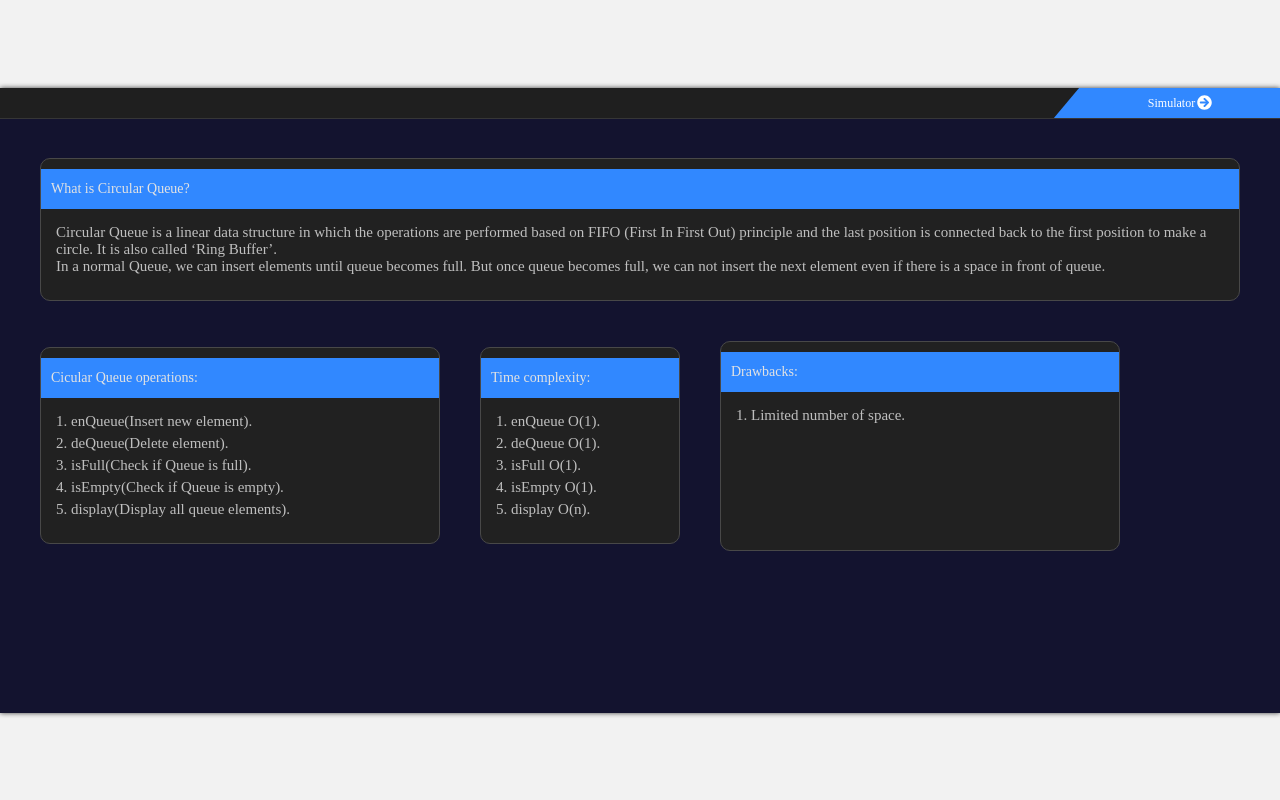
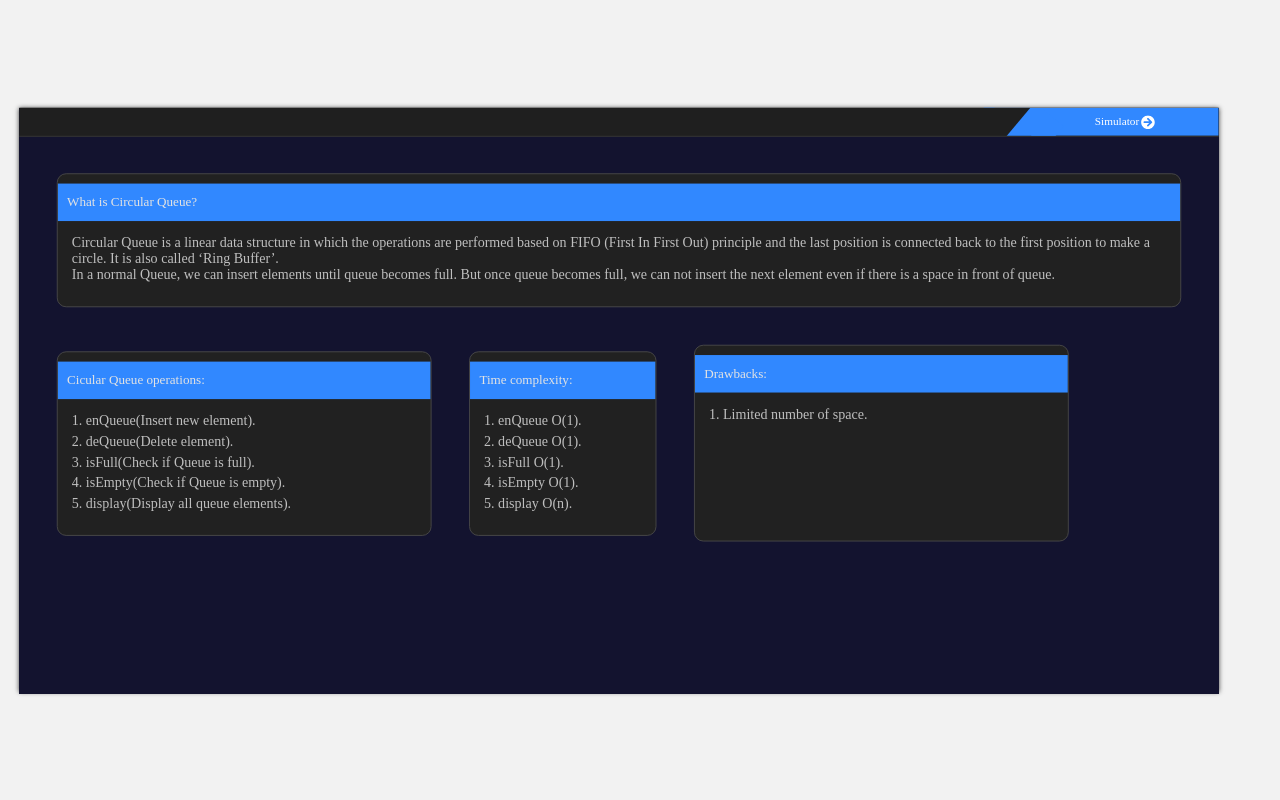
Before and after one commit to Abhishekmishra-17/eb3_Mind-benders_Circular-queue-using-array, a plain HTML site: page experiment/simulation/index.html in a window 1280 px wide. Drawn offline with Linux system fonts and the light colour scheme; a web font is replaced by a local one.

Commit message:
Add files via upload

```diff
--- a/experiment/simulation/js/main.js
+++ b/experiment/simulation/js/main.js
@@ -1269,12 +1269,28 @@ document.querySelector('.simulater').addEventListener('click', function(){
        });
 
 
+}
+window.addEventListener('load', main);
 
+function resolution(){
+    var width = window.innerWidth;
+    var height = window.innerHeight;
+    var wRation = 1366;
+    var hRatio = 625;
 
+    var elmMain = document.querySelector('main');
+    var elmBody = document.querySelector('body');
 
-
-
-
+    if(width < wRation){
+        var calc = ((elmBody.offsetWidth * 100) / wRation) / 100;
+        var calcMargin = (wRation -  elmBody.offsetWidth) / 2;
+        elmMain.style.transform = 'scale(' + calc + ')';
+        elmMain.style.marginLeft = '-' + calcMargin + 'px';
+    }else{
+         elmMain.style.transform = 'scale(1)';
+         elmMain.style.marginLeft = (width - 1366) / 2 + 'px';
+    }
 
 }
-window.addEventListener('load', main);
+resolution();
+window.onresize = resolution;
```
Also changed, not shown: experiment/simulation/index.html (+1 -0 lines).
